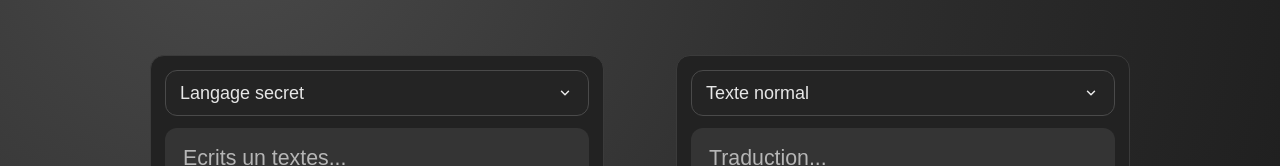
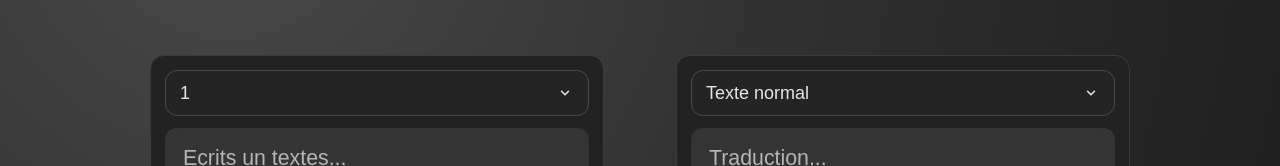
Before and after one commit to mileydelatreche-43Y4EH/languesecrete, a Next.js app: page / in a window 1280 px wide. Shown: the part 229-395 px from the top of the page. Built offline with nearby package versions, Linux system fonts and the light colour scheme.

Commit message:
update design et corrections

```diff
--- a/src/app/page.tsx
+++ b/src/app/page.tsx
@@ -5,7 +5,14 @@ import Image from "next/image";
 import styles from "./page.module.css";
 
 type AppView = "secret" | "languages";
-type ModeCode = "normal" | "secret";
+type ModeCode =
+  | "normal"
+  | "secret"
+  | "mirror"
+  | "shift7"
+  | "rot13"
+  | "azerty"
+  | "double";
 type LanguageCode =
   | "fr"
   | "en"
@@ -73,7 +80,12 @@ type SpeechRecognitionLike = {
 
 const MODES: ModeOption[] = [
   { code: "normal", label: "Texte normal", voice: "fr-FR" },
-  { code: "secret", label: "Langage secret", voice: "fr-FR" },
+  { code: "secret", label: "1", voice: "fr-FR" },
+  { code: "mirror", label: "2", voice: "fr-FR" },
+  { code: "shift7", label: "3", voice: "fr-FR" },
+  { code: "rot13", label: "4", voice: "fr-FR" },
+  { code: "azerty", label: "5", voice: "fr-FR" },
+  { code: "double", label: "6", voice: "fr-FR" },
 ];
 
 const LANGUAGES: LanguageOption[] = [
@@ -136,6 +148,51 @@ const SECRET_MAP: Record<string, string> = {
   n: "a",
 };
 
+const ALPHABET = "abcdefghijklmnopqrstuvwxyz";
+
+// Mode Miroir : A=Z, B=Y, C=X... (symetrique)
+const MIRROR_MAP: Record<string, string> = Object.fromEntries(
+  ALPHABET.split("").map((c, i) => [c, ALPHABET[25 - i]]),
+);
+
+// Mode Decalage +7 : A=H, B=I...
+const SHIFT7_MAP: Record<string, string> = Object.fromEntries(
+  ALPHABET.split("").map((c, i) => [c, ALPHABET[(i + 7) % 26]]),
+);
+const SHIFT7_REVERSE_MAP: Record<string, string> = Object.fromEntries(
+  ALPHABET.split("").map((c, i) => [c, ALPHABET[(i + 19) % 26]]),
+);
+
+// Mode ROT13 : A=N... (symetrique)
+const ROT13_MAP: Record<string, string> = Object.fromEntries(
+  ALPHABET.split("").map((c, i) => [c, ALPHABET[(i + 13) % 26]]),
+);
+
+// Mode Clavier AZERTY : chaque lettre remplacee par sa voisine de droite
+const AZERTY_MAP: Record<string, string> = {
+  a: "z", z: "e", e: "r", r: "t", t: "y", y: "u", u: "i", i: "o", o: "p", p: "a",
+  q: "s", s: "d", d: "f", f: "g", g: "h", h: "j", j: "k", k: "l", l: "m", m: "q",
+  w: "x", x: "c", c: "v", v: "b", b: "n", n: "w",
+};
+const AZERTY_REVERSE_MAP: Record<string, string> = Object.fromEntries(
+  Object.entries(AZERTY_MAP).map(([from, to]) => [to, from]),
+);
+
+const SECRET_REVERSE_MAP: Record<string, string> = Object.fromEntries(
+  Object.entries(SECRET_MAP).map(([from, to]) => [to, from]),
+);
+
+// Mode Double : application deux fois du chiffrement perso (a→z→e)
+const DOUBLE_MAP: Record<string, string> = Object.fromEntries(
+  Object.keys(SECRET_MAP).map((c) => [c, SECRET_MAP[SECRET_MAP[c] ?? c] ?? c]),
+);
+const DOUBLE_REVERSE_MAP: Record<string, string> = Object.fromEntries(
+  Object.keys(SECRET_REVERSE_MAP).map((c) => [
+    c,
+    SECRET_REVERSE_MAP[SECRET_REVERSE_MAP[c] ?? c] ?? c,
+  ]),
+);
+
 type WebkitWindow = Window & {
   SpeechRecognition?: new () => SpeechRecognitionLike;
   webkitSpeechRecognition?: new () => SpeechRecognitionLike;
@@ -156,10 +213,6 @@ function SwapIcon() {
   );
 }
 
-const SECRET_REVERSE_MAP: Record<string, string> = Object.fromEntries(
-  Object.entries(SECRET_MAP).map(([from, to]) => [to, from]),
-);
-
 function convertWithMap(text: string, mapping: Record<string, string>) {
   return text
     .split("")
@@ -174,25 +227,69 @@ function convertWithMap(text: string, mapping: Record<string, string>) {
     .join("");
 }
 
-function translateLocal(text: string, source: ModeCode, target: ModeCode) {
-  if (!text) {
-    return "";
+function getEncodeMap(mode: ModeCode): Record<string, string> {
+  switch (mode) {
+    case "secret": return SECRET_MAP;
+    case "mirror": return MIRROR_MAP;
+    case "shift7": return SHIFT7_MAP;
+    case "rot13": return ROT13_MAP;
+    case "azerty": return AZERTY_MAP;
+    case "double": return DOUBLE_MAP;
+    default: return {};
+  }
 }
 
-  if (source === target) {
-    return text;
+function getDecodeMap(mode: ModeCode): Record<string, string> {
+  switch (mode) {
+    case "secret": return SECRET_REVERSE_MAP;
+    case "mirror": return MIRROR_MAP;
+    case "shift7": return SHIFT7_REVERSE_MAP;
+    case "rot13": return ROT13_MAP;
+    case "azerty": return AZERTY_REVERSE_MAP;
+    case "double": return DOUBLE_REVERSE_MAP;
+    default: return {};
+  }
 }
 
-  if (source === "normal" && target === "secret") {
-    return convertWithMap(text, SECRET_MAP);
-  }
-
-  return convertWithMap(text, SECRET_REVERSE_MAP);
+function translateLocal(text: string, source: ModeCode, target: ModeCode) {
+  if (!text) return "";
+  if (source === target) return text;
+  if (source === "normal") return convertWithMap(text, getEncodeMap(target));
+  return convertWithMap(text, getDecodeMap(source));
 }
 
 function getOppositeMode(mode: ModeCode): ModeCode {
   return mode === "normal" ? "secret" : "normal";
 }
+
+const ALL_SECRET_MODES: ModeCode[] = ["secret", "mirror", "shift7", "rot13", "azerty", "double"];
+
+// Mots courts (2-3 lettres) très fréquents
+const COMMON_FR_WORDS = new Set([
+  "je", "tu", "il", "on", "en", "un", "ma", "ta", "sa", "va",
+  "au", "du", "si", "ou", "et", "ne", "se", "le", "la", "de",
+  "ce", "me", "te", "ai", "as", "ah", "oh", "ok", "ca", "ya",
+  "les", "des", "mes", "tes", "ses", "son", "ton", "mon", "pas",
+  "qui", "que", "par", "sur", "aux", "lui", "oui", "non", "bon",
+  "est", "ont", "une", "ces", "eux", "moi", "toi", "soi", "ici",
+  "nos", "vos", "car", "but", "top", "sec", "nul",
+]);
+
+// Mots longs courants : si le mot décodé est ici, c'est un signal fort
+const COMMON_FR_FULL_WORDS = new Set([
+  "salut", "hello", "merci", "super", "trop", "bien", "tres", "cool",
+  "bonjour", "bonsoir", "bonne", "nuit", "matin", "soir", "jour",
+  "gros", "petit", "grand", "beau", "belle", "vieux", "fort",
+  "quoi", "donc", "alors", "aussi", "encore", "jamais", "toujours",
+  "comment", "pourquoi", "parce", "comme", "quand", "apres", "avant",
+  "nous", "vous", "elle", "elles", "ils", "leur", "cela", "cette",
+  "tout", "tous", "toute", "avec", "sans", "pour", "dans", "mais",
+  "suis", "etes", "sont", "avez", "avons", "font", "fait", "fais",
+  "aller", "venir", "faire", "voir", "dire", "voila", "voici",
+  "maintenant", "demain", "hier", "genre", "grave", "chelou", "zarbi",
+  "ouais", "ouai", "grave", "frere", "poto", "repondre", "attends",
+  "message", "appelle", "reviens", "partir", "viens", "reste",
+]);
 
 function languageNaturalScore(text: string) {
   const letters = text.toLowerCase().replace(/[^a-z]/g, "");
@@ -228,100 +325,90 @@ function languageNaturalScore(text: string) {
 
 function detectSecretInputMode(text: string): ModeCode {
   const lowerText = text.toLowerCase().trim();
-  if (!lowerText) {
-    return "normal";
-  }
+  if (!lowerText) return "normal";
 
-  // Evite les faux positifs sur commandes, code, acronymes et abreviations courantes.
   const knownNormalTokens = new Set([
-    "npm",
-    "run",
-    "build",
-    "start",
-    "dev",
-    "git",
-    "api",
-    "url",
-    "cmd",
-    "cli",
-    "http",
-    "https",
-    "www",
-    "slt",
-    "cv",
-    "r",
-    "ok",
-    "stp",
-    "svp",
-    "mdr",
-    "lol",
-    "tg",
-    "wsh",
-    "js",
-    "ts",
-    "css",
-    "html",
+    "npm", "run", "build", "start", "dev", "git", "api", "url", "cmd", "cli",
+    "http", "https", "www", "slt", "cv", "r", "ok", "stp", "svp", "mdr", "lol",
+    "tg", "wsh", "js", "ts", "css", "html", "rot", "rot13",
   ]);
 
   const rawTokens = lowerText.split(/\s+/g).filter(Boolean);
   if (
     rawTokens.some(
       (token) =>
-        token.includes("/") ||
-        token.includes("-") ||
-        token.includes("_") ||
-        token.includes(".") ||
-        /\d/.test(token),
+        token.includes("/") || token.includes("-") ||
+        token.includes("_") || token.includes(".") || /\d/.test(token),
     )
   ) {
     return "normal";
   }
 
   const plainTokens = rawTokens.map((token) => token.replace(/[^a-z0-9]/g, ""));
-  if (plainTokens.some((token) => knownNormalTokens.has(token))) {
-    return "normal";
-  }
+  if (plainTokens.some((token) => knownNormalTokens.has(token))) return "normal";
 
-  if (plainTokens.every((token) => token.length <= 3)) {
-    return "normal";
-  }
+  const words = text.toLowerCase().split(/[^a-z]+/g).filter((w) => w.length > 1);
+  if (words.length === 0) return "normal";
 
-  const words = text
-    .toLowerCase()
-    .split(/[^a-z]+/g)
-    .filter((word) => word.length > 1);
+  let bestMode: ModeCode = "normal";
+  let bestScore = 0;
 
-  if (words.length === 0) {
-    return "normal";
-  }
-
+  for (const mode of ALL_SECRET_MODES) {
+    const decodeMap = getDecodeMap(mode);
     let totalDelta = 0;
-  let strongSecretWords = 0;
+    let strongWords = 0;
     let analyzableWords = 0;
 
     for (const word of words) {
-    if (word.length < 4) {
-      continue;
-    }
-    analyzableWords += 1;
-    const decodedWord = convertWithMap(word, SECRET_REVERSE_MAP);
+      if (word.length < 4) continue;
+      const decoded = convertWithMap(word, decodeMap);
+      const isKnownWord = COMMON_FR_FULL_WORDS.has(decoded);
+      const hasVowel = /[aeiouy]/.test(word);
+
+      // Mot sans voyelle : on l'inclut seulement s'il décode vers un mot connu
+      if (!hasVowel && !isKnownWord) continue;
+
+      analyzableWords++;
+      const weight = Math.min(2, word.length / 4);
+
+      if (isKnownWord) {
+        totalDelta += 0.6 * weight;
+        strongWords++;
+      } else {
         const inputScore = languageNaturalScore(word);
-    const decodedScore = languageNaturalScore(decodedWord);
-    const weight = Math.min(2, word.length / 4);
+        const decodedScore = languageNaturalScore(decoded);
         const delta = decodedScore - inputScore;
         totalDelta += delta * weight;
-    if (delta > 0.11) {
-      strongSecretWords += 1;
+        if (delta > 0.11) strongWords++;
       }
     }
 
-  // Mode strict: on passe en secret uniquement avec forte confiance.
-  if (analyzableWords === 0) {
-    return "normal";
+    // Bonus : mots courts (2-3 lettres) qui decodent en mots francais courants
+    let commonWordMatches = 0;
+    let shortWordsChecked = 0;
+    for (const word of words) {
+      if (word.length >= 2 && word.length <= 3) {
+        shortWordsChecked++;
+        const decoded = convertWithMap(word, decodeMap);
+        if (COMMON_FR_WORDS.has(decoded)) commonWordMatches++;
+      }
+    }
+    const shortWordBonus = shortWordsChecked > 0 ? commonWordMatches / shortWordsChecked : 0;
+    const compositeScore = totalDelta + shortWordBonus;
+    const strongRatio = analyzableWords > 0 ? strongWords / analyzableWords : 0;
+    const hasCommonWordSignal = commonWordMatches >= 2;
+
+    if (
+      compositeScore > 0.3 &&
+      (strongRatio >= 0.45 || hasCommonWordSignal) &&
+      compositeScore > bestScore
+    ) {
+      bestScore = compositeScore;
+      bestMode = mode;
+    }
   }
 
-  const strongWordRatio = strongSecretWords / analyzableWords;
-  return totalDelta > 0.3 && strongWordRatio >= 0.45 ? "secret" : "normal";
+  return bestMode;
 }
 
 export default function Home() {
```
Lines whose indentation alone changed are shown as unchanged.
